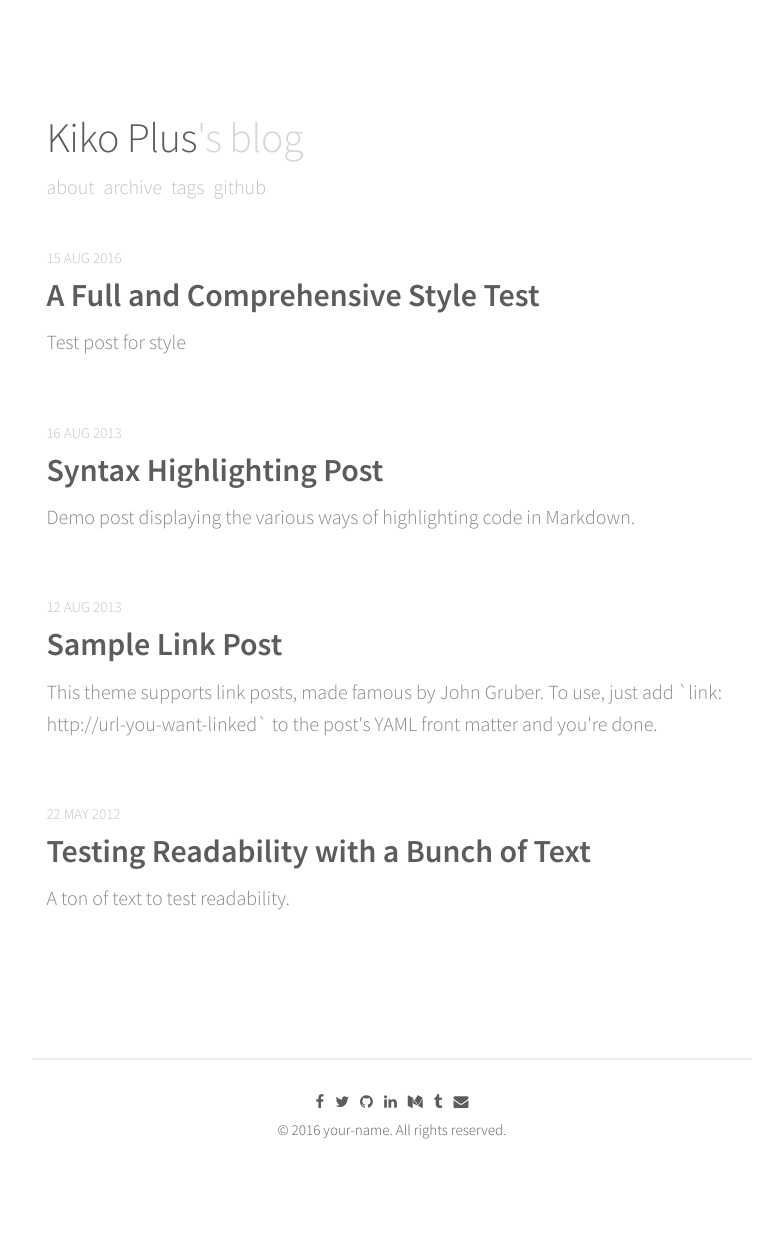
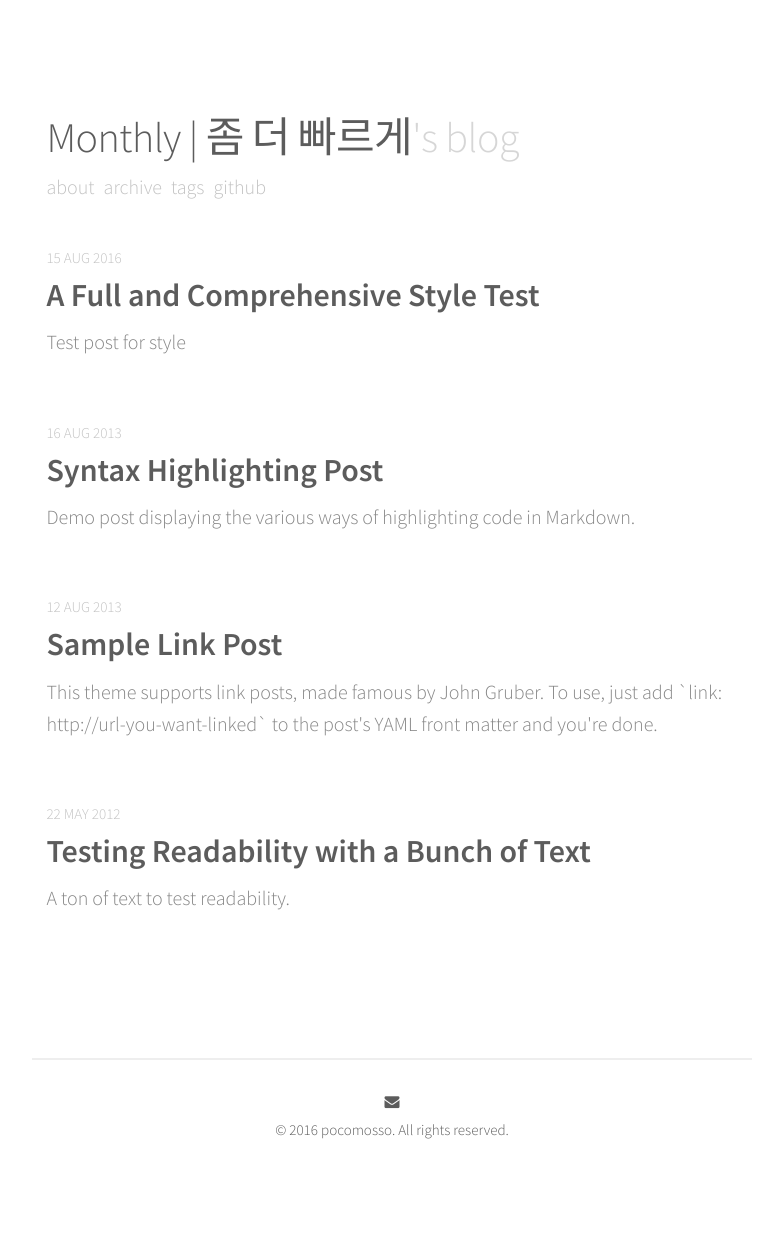
Before and after one commit to aweekj/Kiko-plus, a Jekyll site: the page built from index.html, in a window 1280 px wide. Shown: the whole page, without its empty margins (248-1031 px from the left). Built offline with Jekyll 4.4.1, drawn with Linux system fonts in a browser that asks for light colours; nearby versions of some CDN libraries; the list of posts is cut into pages by our own code.

Commit message:
Update _config.yml

```diff
--- a/_config.yml
+++ b/_config.yml
@@ -3,19 +3,19 @@
 # # # # # # # # # # # # #
 
 # Basic
-name:               "Kiko Plus"
+name:               "Monthly  |  좀 더 빠르게"
 
 
 
 author:
-  name:             your-name
-  facebook:         your-id
-  twitter:          your-id
-  github:           your-id
-  linkedin:         your-id
-  medium:           your-id
-  tumblr:           your-id
-  email:            your-id@your-email.com
+  name:            pocomosso
+  facebook:
+  twitter:
+  github:
+  linkedin:
+  medium:
+  tumblr:
+  email:            2pocomosso@gmail.com
 
 # Google-analytics
 google-analytics:
```
